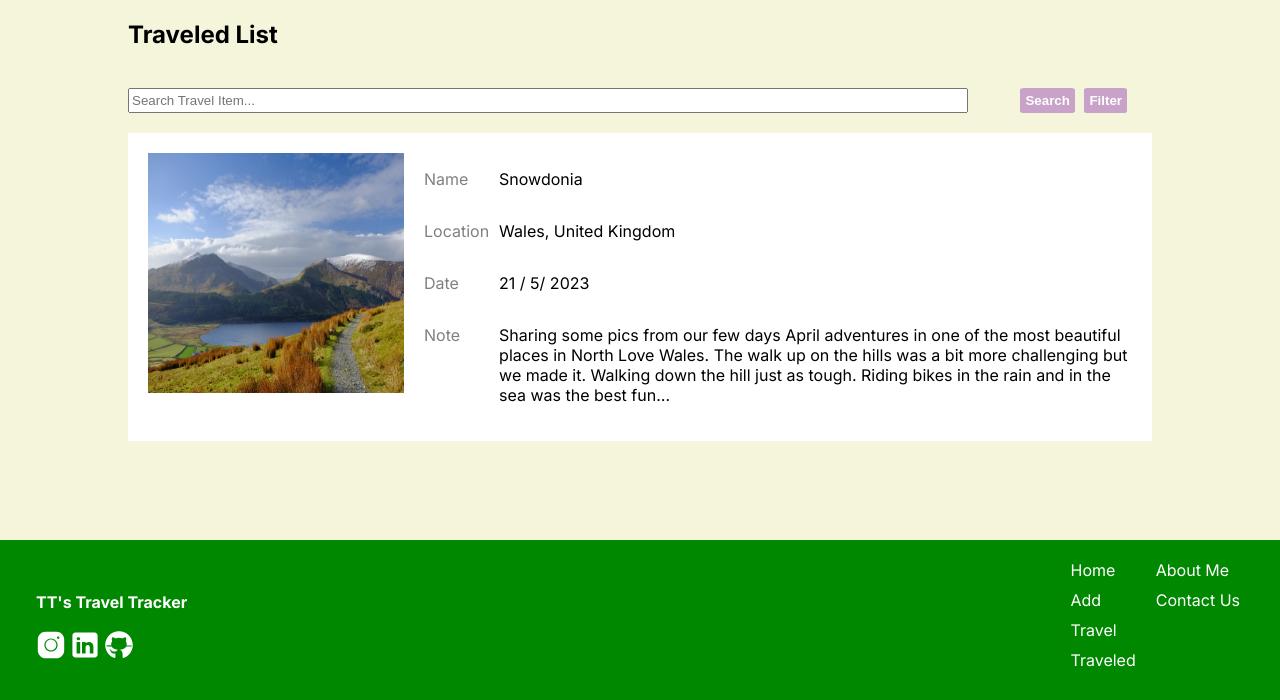
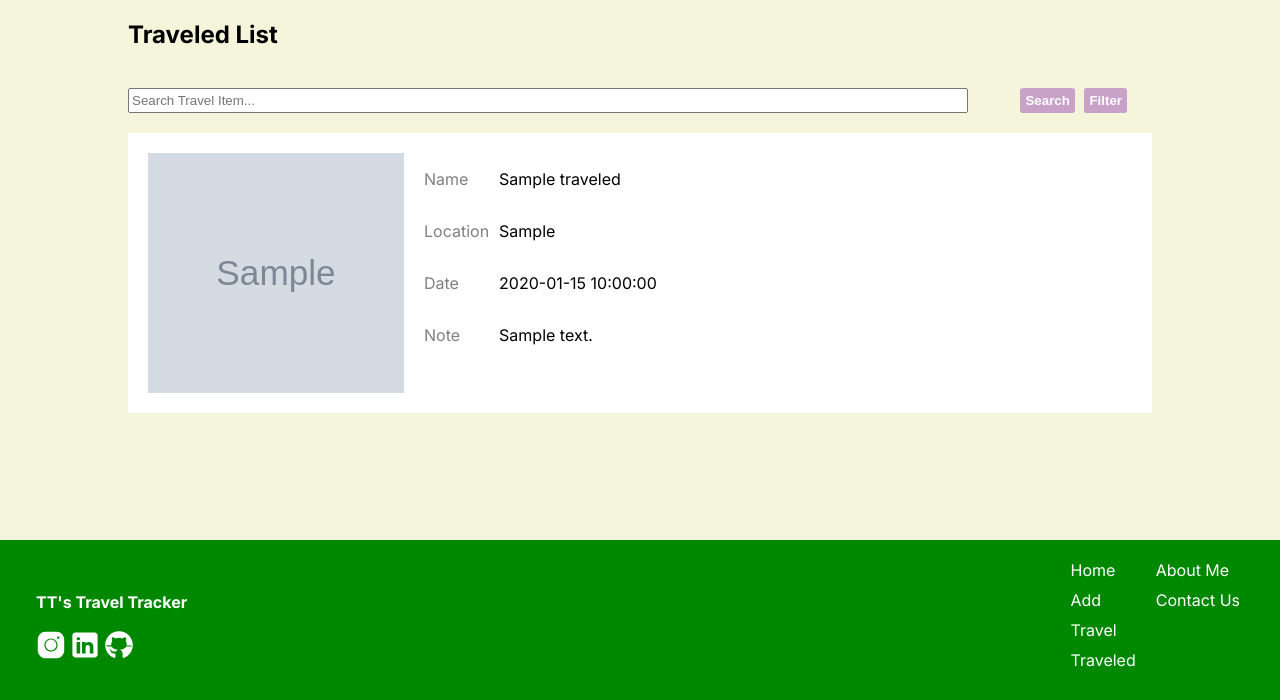
Before and after one commit to YonWaiHung/travel-tracker, a PHP site: page /traveled.php in a window 1280 px wide. Shown: the part 103-803 px from the top of the page. Run offline with PHP 8.4, Linux system fonts and the light colour scheme; tables that the repository leaves empty or names only in its code hold one stand-in row (values such as "Sample post"); grey boxes marked "Sample" are stand-in pictures.

Commit message:
traveled data page setup complete

```diff
--- a/travel.php
+++ b/travel.php
@@ -36,7 +36,6 @@ include("developers.php");
           <button class="theme-button">Filter</button>
         </div>
       </section>
-
 
       <section class="travel-list-item">
         <img src="" id="travel_photo" alt="Picture of Travel">
--- a/traveled.php
+++ b/traveled.php
@@ -1,3 +1,6 @@
+<?php
+include("traveledData.php");
+?>
 <!DOCTYPE html>
 <html lang="en">
 
@@ -32,8 +35,13 @@
         </div>
       </section>
 
+      <?php
+      if (is_array($fetchData)) {
+        $sn = 1;
+        foreach ($fetchData as $data) {
+      ?>
           <section class="travel-list-item">
-        <img src="./assets/images/snowdon.jpg" alt="Picture of Travel">
+            <img src=<?php echo $data['traveled_photo'] ?? ''; ?> alt="Picture of Travel">
             <div class="travel-list-item-details">
               <div>
                 <p class="item-detail name">Name</p>
@@ -42,18 +50,25 @@
                 <p class="item-detail note">Note</p>
               </div>
               <div>
-            <p>Snowdonia</p>
-            <p>Wales, United Kingdom</p>
-            <p>21 / 5/ 2023</p>
-            <p>Sharing some pics from our few days April adventures in one of the most beautiful places
-              in North Love Wales. The walk up on the hills was a bit more challenging but we made it.
-              Walking down the hill just as tough. Riding bikes in the rain and in the sea was the best fun…</p>
+              <p><?php echo $data['traveled_name'] ?? ''; ?></p>
+                <p><?php echo $data['traveled_location'] ?? ''; ?></p>
+                <p><?php echo $data['traveled_date'] ?? ''; ?></p>
+                <p><?php echo $data['traveled_note'] ?? ''; ?></p>
               </div>
             </div>
           </section>
-
+        <?php
+          $sn++;
+        }
+      } else { ?>
+        <tr>
+          <td colspan="8">
+            <?php echo $fetchData; ?>
+          </td>
+        <tr>
+        <?php
+      } ?>
     </div>
-
 
     <!-- Footer -->
     <footer-component></footer-component>
```
Also changed, not shown: 1 other file. Lines whose indentation alone changed are shown as unchanged.
